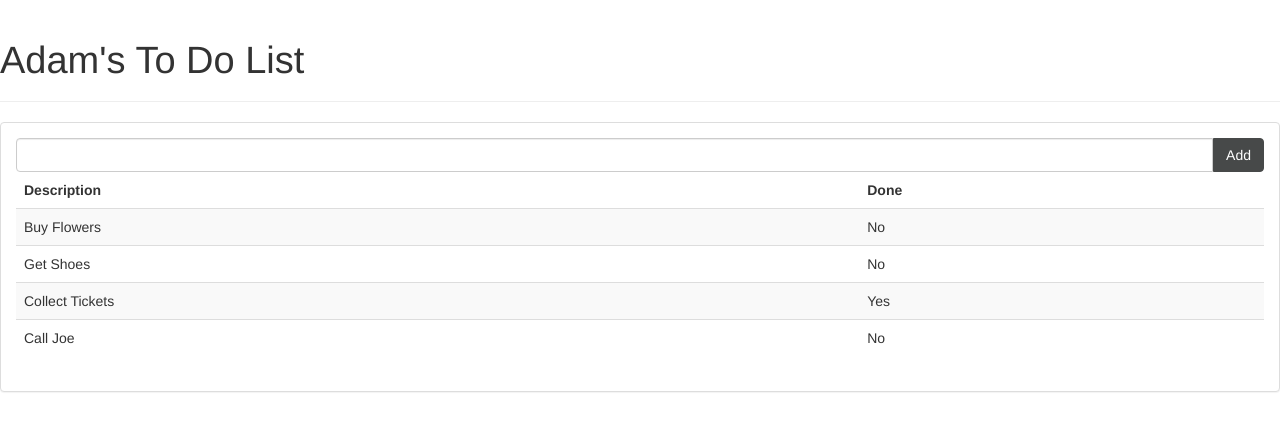
After one commit to pwhipp/pro_angularjs, a Django app: template todo/templates/todo/todo.html in a window 1280 px wide. The commit adds this page. Shown: the top 431 px of the page. Run offline with Django 3.2, Linux system fonts and the light colour scheme; the template is opened without the code that fills it, so the values that code supplies are empty; some libraries are stand-ins or nearby versions.

Commit message:
Added initial todo placeholder html (2.1)

```diff
--- a/core/settings.py
+++ b/core/settings.py
@@ -36,7 +36,8 @@ INSTALLED_APPS = (
     'django.contrib.sessions',
     'django.contrib.messages',
     'django.contrib.staticfiles',
-    'core'
+    'core',
+    'todo'
 )
 
 MIDDLEWARE_CLASSES = (
--- a/core/templates/core/index.html
+++ b/core/templates/core/index.html
@@ -8,6 +8,7 @@
 <h1>Pro Angular examples in Django</h1>
 <ul>
     <li><a href="{% url 'test' %}">Test</a></li>
+    <li><a href="{% url 'todo' %}">ToDo</a></li>
 </ul>
 </body>
 </html>
--- a/core/urls.py
+++ b/core/urls.py
@@ -3,8 +3,11 @@ from django.contrib import admin
 
 from django.views.generic import TemplateView
 
+import todo.urls
+
 urlpatterns = patterns(
     '',
+    url(r'todo/', include(todo.urls)),
     url(r'^$', TemplateView.as_view(template_name='core/index.html'), name='home'),
     url(r'^test/$', TemplateView.as_view(template_name='core/test.html'), name='test'),
     url(r'^admin/', include(admin.site.urls)))
--- /dev/null
+++ b/todo/templates/todo/todo.html
@@ -0,0 +1,36 @@
+{% load staticfiles %}
+<!DOCTYPE html>
+<html data-ng-app>
+<head>
+    <title>TO DO List</title>
+    <script src="{% static 'core/js/angular.js' %}"></script>
+    <link href="{% static 'core/css/bootstrap.css' %}" rel="stylesheet" />
+</head>
+<body>
+    <div class="page-header">
+        <h1>Adam's To Do List</h1>
+    </div>
+    <div class="panel">
+        <div class="input-group">
+            <input class="form-control" />
+            <span class="input-group-btn">
+                <button class="btn btn-default">Add</button>
+            </span>
+        </div>
+        <table class="table table-striped">
+            <thead>
+                <tr>
+                    <th>Description</th>
+                    <th>Done</th>
+                </tr>
+            </thead>
+            <tbody>
+                <tr><td>Buy Flowers</td><td>No</td></tr>
+                <tr><td>Get Shoes</td><td>No</td></tr>
+                <tr><td>Collect Tickets</td><td>Yes</td></tr>
+                <tr><td>Call Joe</td><td>No</td></tr>
+            </tbody>
+        </table>
+    </div>
+</body>
+</html>
```
Also changed, not shown: todo/urls.py (added, +7 -0 lines).
